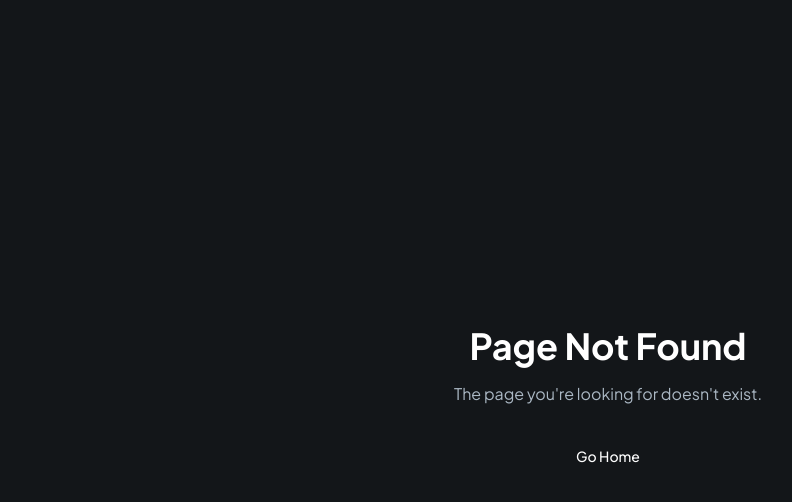
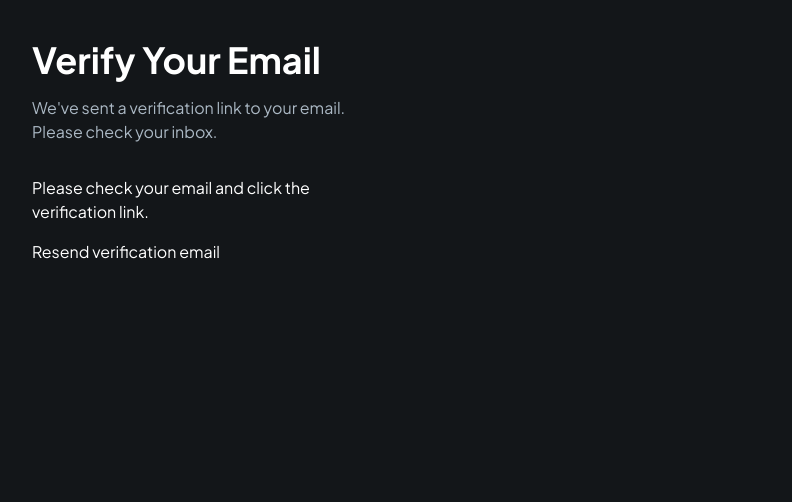
Before and after one commit to naijadevgamer/DocSync, a Next.js app: page /verify in a window 1280 px wide. Before the commit this address had no page. Shown: the top 502 px of the page, without its empty margins (32-824 px from the left). Built offline with nearby package versions, Linux system fonts and the light colour scheme.

Commit message:
create 2 files and update 2 files

```diff
--- /dev/null
+++ b/src/app/(auth)/verify/page.tsx
@@ -0,0 +1,16 @@
+import VerifyForm from "@/components/forms/VerifyForm";
+import { Suspense } from "react";
+
+export default function VerifyPage() {
+  return (
+    <div className="container max-w-md py-10">
+      <h1 className="header mb-4">Verify Your Email</h1>
+      <p className="text-dark-700 mb-8">
+        We've sent a verification link to your email. Please check your inbox.
+      </p>
+      <Suspense fallback={<div>Loading...</div>}>
+        <VerifyForm />
+      </Suspense>
+    </div>
+  );
+}
--- a/src/components/forms/PatientForm.tsx
+++ b/src/components/forms/PatientForm.tsx
@@ -8,8 +8,12 @@ import { z } from "zod";
 import { FieldGroup } from "../ui/field";
 import CustomFormField, { FormFieldType } from "../CustomFormField";
 import SubmitButton from "../SubmitButton";
-import { createUser } from "@/lib/actions/patient.actions";
+// import { createUser } from "@/lib/actions/patient.actions";
 import { useRouter } from "next/navigation";
+import { createAdminClient } from "@/lib/appwrite/server";
+import { createUser } from "@/lib/actions/auth.actions";
+import { ActionResult } from "@/lib/errors";
+import { toast } from "sonner";
 
 export default function PatientForm() {
   const router = useRouter();
@@ -28,7 +32,6 @@ export default function PatientForm() {
   const onSubmit = async (data: z.infer<typeof UserFormValidation>) => {
     setIsLoading(true);
 
-    try {
     const user = {
       name: data.name,
       email: data.email,
@@ -36,21 +39,17 @@ export default function PatientForm() {
       password: data.password,
     };
 
-      console.log("User data submitted:", user);
+    const result = await createUser(user);
 
-      console.log("Creating user with data:", user);
-      const newUser = await createUser(user);
-      console.log("User creation response:");
-
-      console.log("New User: ", newUser);
-
-      if (newUser) {
-        router.push(`/patients/${newUser.$id}/register`);
-      }
-    } catch (error) {
-      console.log(error);
+    if (!result.success) {
+      console.error("Error creating user:", result.error);
+      toast.error(result.error?.message || "Registration failed");
+      setIsLoading(false);
+      return;
     }
 
+    toast.success("Account created successfully!");
+    router.push("/verify");
     setIsLoading(false);
   };
 
--- /dev/null
+++ b/src/components/forms/VerifyForm.tsx
@@ -0,0 +1,174 @@
+// "use client";
+
+// import { useEffect, useState } from "react";
+// import { useSearchParams, useRouter } from "next/navigation";
+// import { createBrowserClient } from "@/lib/appwrite/client";
+
+// export default function VerifyForm() {
+//   const searchParams = useSearchParams();
+//   const router = useRouter();
+
+//   const [status, setStatus] = useState("verifying");
+
+//   useEffect(() => {
+//     const verify = async () => {
+//       const userId = searchParams.get("userId");
+//       const secret = searchParams.get("secret");
+
+//       if (!userId || !secret) {
+//         setStatus("invalid");
+//         return;
+//       }
+
+//       try {
+//         const { account } = createBrowserClient();
+
+//         await account.updateEmailVerification({
+//           userId: userId,
+//           secret: secret,
+//         });
+
+//         setStatus("success");
+
+//         setTimeout(() => {
+//           router.push(`/patients/${userId}/register`);
+//         }, 2000);
+//       } catch (error) {
+//         console.error(error);
+//         setStatus("error");
+//       }
+//     };
+
+//     verify();
+//   }, [searchParams, router]);
+
+//   if (status === "verifying") {
+//     return <p>Verifying your email...</p>;
+//   }
+
+//   if (status === "success") {
+//     return (
+//       <p className="text-green-600">
+//         Email verified successfully! Redirecting...
+//       </p>
+//     );
+//   }
+
+//   if (status === "invalid") {
+//     return <p className="text-red-600">Invalid verification link.</p>;
+//   }
+
+//   if (status === "error") {
+//     return (
+//       <p className="text-red-600">
+//         Verification failed. Please request a new email.
+//       </p>
+//     );
+//   }
+
+//   return null;
+// }
+
+"use client";
+
+import { useEffect, useState } from "react";
+import { useSearchParams, useRouter } from "next/navigation";
+import { createBrowserClient } from "@/lib/appwrite/client";
+
+export default function VerifyForm() {
+  const params = useSearchParams();
+  const router = useRouter();
+
+  const [status, setStatus] = useState<
+    "idle" | "verifying" | "success" | "error"
+  >("idle");
+  const [resending, setResending] = useState(false);
+
+  const userId = params.get("userId");
+  const secret = params.get("secret");
+
+  // VERIFY LINK FLOW
+  useEffect(() => {
+    if (!userId || !secret) return;
+
+    const verify = async () => {
+      try {
+        setStatus("verifying");
+
+        const { account } = createBrowserClient();
+
+        await account.updateEmailVerification({
+          userId,
+          secret,
+        });
+
+        setStatus("success");
+
+        setTimeout(() => {
+          router.push("/patients/dashboard");
+        }, 2000);
+      } catch (err) {
+        console.error(err);
+        setStatus("error");
+      }
+    };
+
+    verify();
+  }, [userId, secret, router]);
+
+  // RESEND EMAIL
+  const resendEmail = async () => {
+    try {
+      setResending(true);
+
+      const { account } = createBrowserClient();
+
+      await account.createEmailVerification({
+        url: `${window.location.origin}/verify`,
+      });
+
+      alert("Verification email sent. Check your inbox.");
+    } catch (err) {
+      console.error(err);
+      alert("Failed to resend verification email.");
+    } finally {
+      setResending(false);
+    }
+  };
+
+  // VERIFYING STATE
+  if (status === "verifying") {
+    return <p>Verifying your email...</p>;
+  }
+
+  if (status === "success") {
+    return (
+      <p className="text-green-600">
+        Email verified successfully! Redirecting...
+      </p>
+    );
+  }
+
+  if (status === "error") {
+    return (
+      <div className="space-y-4">
+        <p className="text-red-600">Verification failed.</p>
+
+        <button onClick={resendEmail} disabled={resending} className="btn">
+          {resending ? "Sending..." : "Resend verification email"}
+        </button>
+      </div>
+    );
+  }
+
+  // DEFAULT VERIFY PAGE
+  return (
+    <div className="space-y-4">
+      <p>Please check your email and click the verification link.</p>
+
+      <button onClick={resendEmail} disabled={resending} className="btn">
+        {resending ? "Sending..." : "Resend verification email"}
+      </button>
+    </div>
+  );
+}
--- a/src/middleware.ts
+++ b/src/middleware.ts
@@ -54,7 +54,7 @@ async function getSession(request: NextRequest) {
   try {
     const cookieHeader = request.headers.get("cookie") || "";
 
-    const client = createSessionClient(cookieHeader);
+    const client = createSessionClient({ cookieHeader });
     const { account } = client;
 
     return await account.get();
```
Lines whose indentation alone changed are shown as unchanged.
